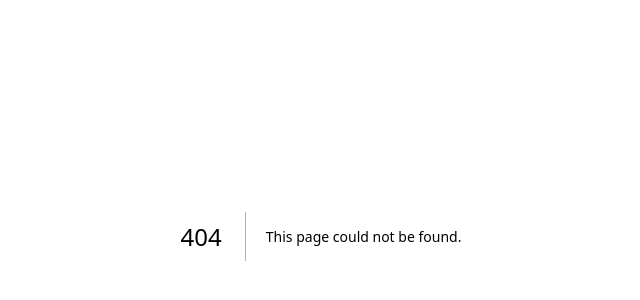
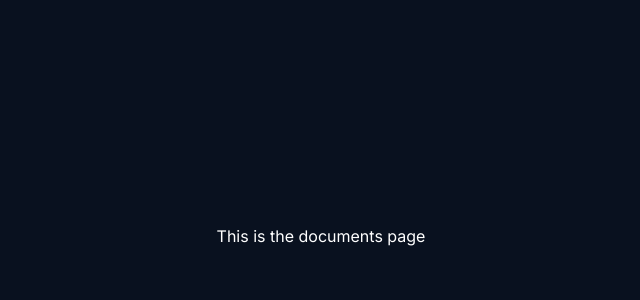
Before and after one commit to Vikash-thak12/MyDocs, a Next.js app: page /documents in a window 1280 px wide. Before the commit this address had no page. Shown: the part 164-464 px from the top of the page, without its empty margins (319-959 px from the left). Built offline with nearby package versions, Linux system fonts and the light colour scheme.

Commit message:
Created necessary pages

```diff
--- /dev/null
+++ b/app/(root)/documents/[id]/page.tsx
@@ -0,0 +1,11 @@
+import React from 'react'
+
+const page = () => {
+  return (
+    <div>
+      <h1>This is documents Id Page</h1>
+    </div>
+  )
+}
+
+export default page
--- /dev/null
+++ b/app/(root)/documents/page.tsx
@@ -0,0 +1,11 @@
+import React from 'react'
+
+const page = () => {
+  return (
+    <div className='flex items-center justify-center h-screen'>
+      <h1>This is the documents page</h1>
+    </div>
+  )
+}
+
+export default page
```
Also changed, not shown: app/(root)/page.tsx (renamed from app/page.tsx).
